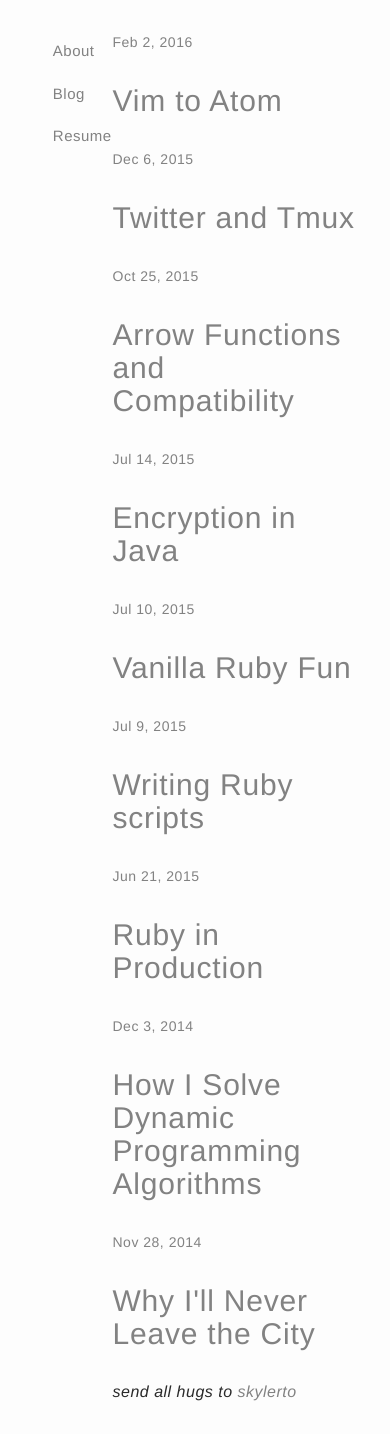
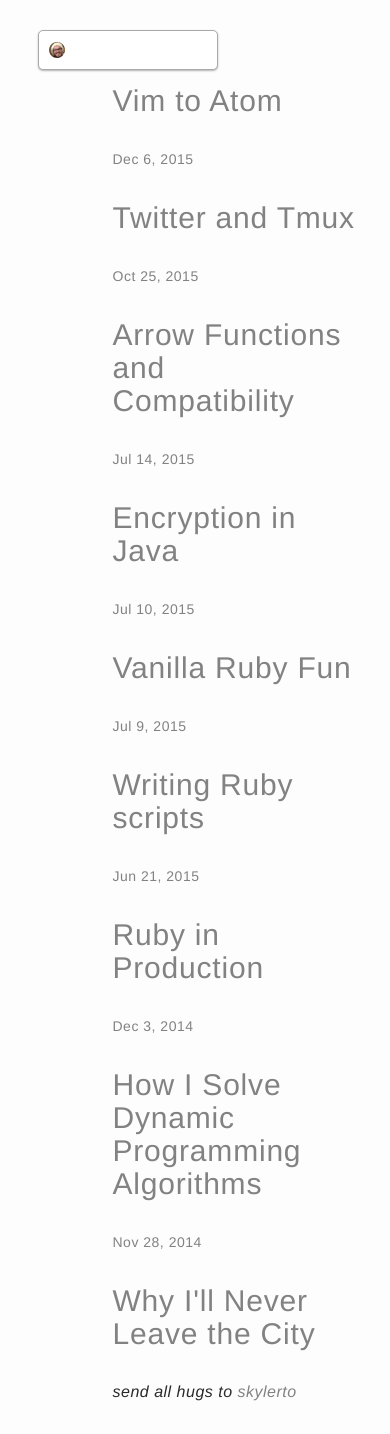
Before and after one commit to skylerto/skylerto.github.io, a Jekyll site: the page built from index.html, in a window 390 px wide. Built offline with Jekyll 4.4.1, drawn with Linux system fonts in a browser that asks for light colours.

Commit message:
hover nav test

```diff
--- a/_includes/footer.html
+++ b/_includes/footer.html
@@ -91,7 +91,7 @@
 
       <!-- <p class="text">{{ site.description }}</p> -->
 
-      <nav class="nav-collapse" style="clear:both;">
+      <nav class="nav" style="clear:both;">
         <ul class="nav nav-left">
           <li>
             <a href="/about">About</a>
--- a/_includes/head.html
+++ b/_includes/head.html
@@ -5,8 +5,6 @@
   <link rel="shortcut icon" type="image/png" href="../img/favme.png">
   <link rel="stylesheet" href="https://maxcdn.bootstrapcdn.com/bootstrap/3.3.5/css/bootstrap.min.css" integrity="sha512-dTfge/zgoMYpP7QbHy4gWMEGsbsdZeCXz7irItjcC3sPUFtf0kuFbDz/ixG7ArTxmDjLXDmezHubeNikyKGVyQ==" crossorigin="anonymous">
 
-  <!-- Optional theme -->
-  <link rel="stylesheet" href="https://maxcdn.bootstrapcdn.com/bootstrap/3.3.5/css/bootstrap-theme.min.css" integrity="sha384-aUGj/X2zp5rLCbBxumKTCw2Z50WgIr1vs/PFN4praOTvYXWlVyh2UtNUU0KAUhAX" crossorigin="anonymous">
 
   <!-- Latest compiled and minified JavaScript -->
   <script src="https://maxcdn.bootstrapcdn.com/bootstrap/3.3.5/js/bootstrap.min.js" integrity="sha512-K1qjQ+NcF2TYO/eI3M6v8EiNYZfA95pQumfvcVrTHtwQVDG+aHRqLi/ETn2uB+1JqwYqVG3LIvdm9lj6imS/pQ==" crossorigin="anonymous"></script>
@@ -22,9 +20,7 @@
   <!-- Put these into the <head> -->
   <link rel="stylesheet" href="{{ " /css/main.css " | prepend: site.baseurl }}">
   <script src="http://code.jquery.com/jquery-2.2.1.min.js"></script>
-  <link rel="stylesheet" href="{{ " /css/responsive-nav.css "| prepend: site.baseurl }}">
-  <script src="js/responsive-nav.js"></script>
-  <script src="js/fixed-responsive-nav.js"></script>
+
 
   <!--  Google analytics -->
   <script>
--- a/_sass/_layout.scss
+++ b/_sass/_layout.scss
@@ -78,6 +78,65 @@ body {
 /**
  * Site sidebar
  */
+ @media screen and (max-width: 600px) {
+ 	.nav {
+ 		position: relative;
+ 		min-height: 40px;
+ 	}
+ 	.nav ul {
+ 		width: 180px;
+ 		padding: 5px 0;
+
+ 		position: absolute;
+ 		top: 0;
+ 		left: 0;
+ 		border: solid 1px #aaa;
+ 		background: #fff url("/img/favme.png") no-repeat 10px 11px;
+ 		border-radius: 5px;
+ 		box-shadow: 0 1px 2px rgba(0,0,0,.3);
+ 	}
+ 	.nav li {
+ 		display: none; /* hide all <li> items */
+ 		margin: 0;
+ 	}
+ 	.nav .current {
+ 		display: block; /* show only current <li> item */
+ 	}
+ 	.nav a {
+ 		display: block;
+ 		padding: 5px 5px 5px 32px;
+ 		text-align: left;
+ 	}
+ 	.nav .current a {
+ 		background: none;
+ 		color: #666;
+ 	}
+
+ 	/* on nav hover */
+ 	.nav ul:hover {
+ 		background-image: none;
+ 	}
+ 	.nav ul:hover li {
+ 		display: block;
+ 		margin: 0 0 5px;
+ 	}
+ 	.nav ul:hover .current {
+ 		background: url(images/icon-check.png) no-repeat 10px 7px;
+ 	}
+
+ 	/* right nav */
+ 	.nav.right ul {
+ 		left: auto;
+ 		right: 0;
+ 	}
+
+ 	/* center nav */
+ 	.nav.center ul {
+ 		left: 50%;
+ 		margin-left: -90px;
+ 	}
+
+ }
 .site-sidebar {
   position: fixed;
   margin-left: 2%;
```
